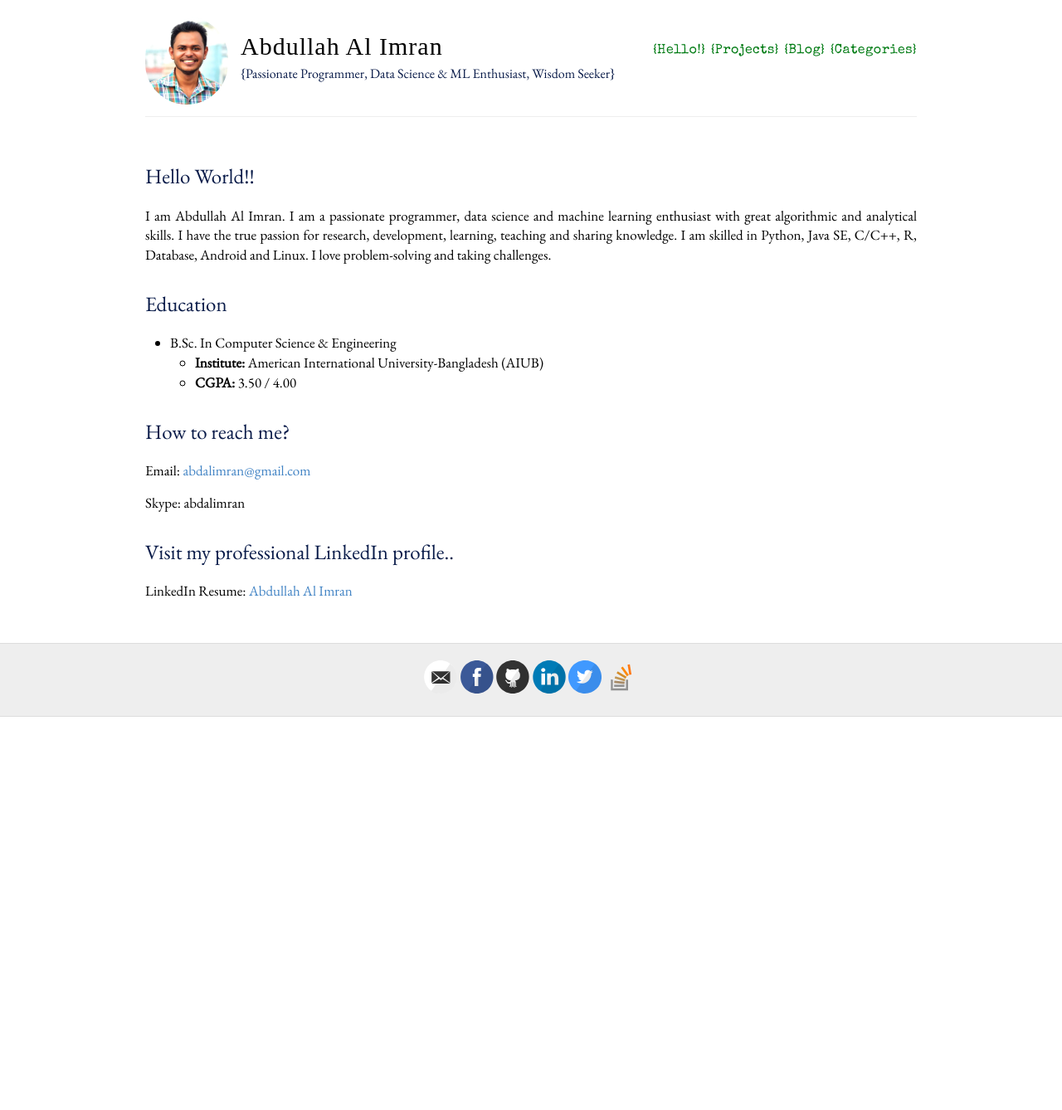
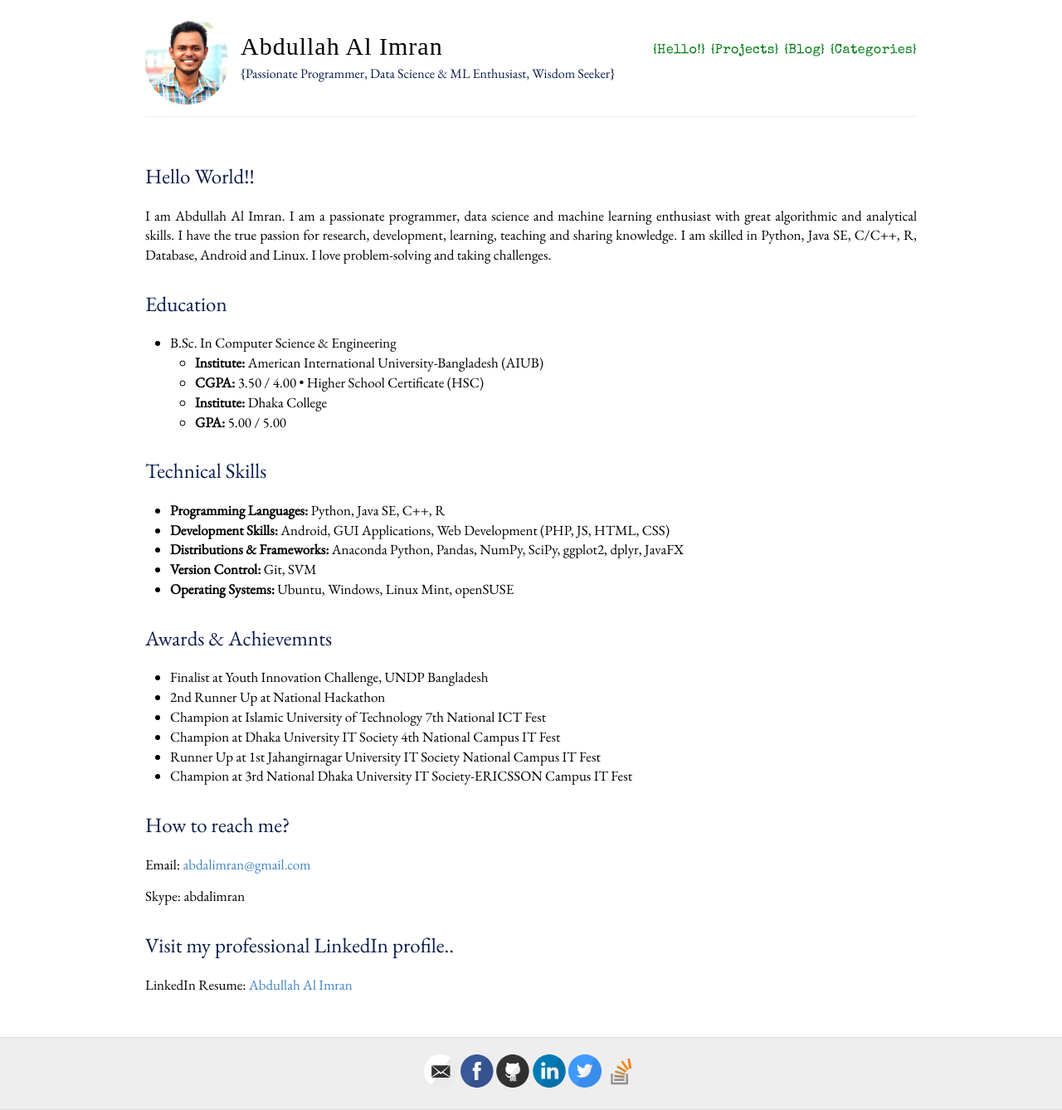
Before and after one commit to abdalimran/abdalimran.github.io, a Jekyll site: the page built from index.md, in a window 1280 px wide. Shown: the whole page at 83% size. Built offline with Jekyll 4.4.1, drawn with Linux system fonts in a browser that asks for light colours; some web fonts are replaced; before the commit the page ends 900 px from its top, so only the background shows below that.

Commit message:
Update index.md

```diff
--- a/index.md
+++ b/index.md
@@ -9,6 +9,24 @@ I am Abdullah Al Imran. I am a passionate programmer, data science and machine l
 * B.Sc. In Computer Science & Engineering
   * **Institute:** American International University-Bangladesh (AIUB)
   * **CGPA:** 3.50 / 4.00
+• Higher School Certificate (HSC)
+  * **Institute:** Dhaka College
+  * **GPA:** 5.00 / 5.00
+
+# Technical Skills
+* **Programming Languages:** Python, Java SE, C++, R
+* **Development Skills:** Android, GUI Applications, Web Development (PHP, JS, HTML, CSS)
+* **Distributions & Frameworks:** Anaconda Python, Pandas, NumPy, SciPy, ggplot2, dplyr, JavaFX
+* **Version Control:** Git, SVM
+* **Operating Systems:** Ubuntu, Windows, Linux Mint, openSUSE
+
+# Awards & Achievemnts
+* Finalist at Youth Innovation Challenge, UNDP Bangladesh
+* 2nd Runner Up at National Hackathon
+* Champion at Islamic University of Technology 7th National ICT Fest
+* Champion at Dhaka University IT Society 4th National Campus IT Fest
+* Runner Up at 1st Jahangirnagar University IT Society National Campus IT Fest
+* Champion at 3rd National Dhaka University IT Society-ERICSSON Campus IT Fest
 
 
 # How to reach me?
```
